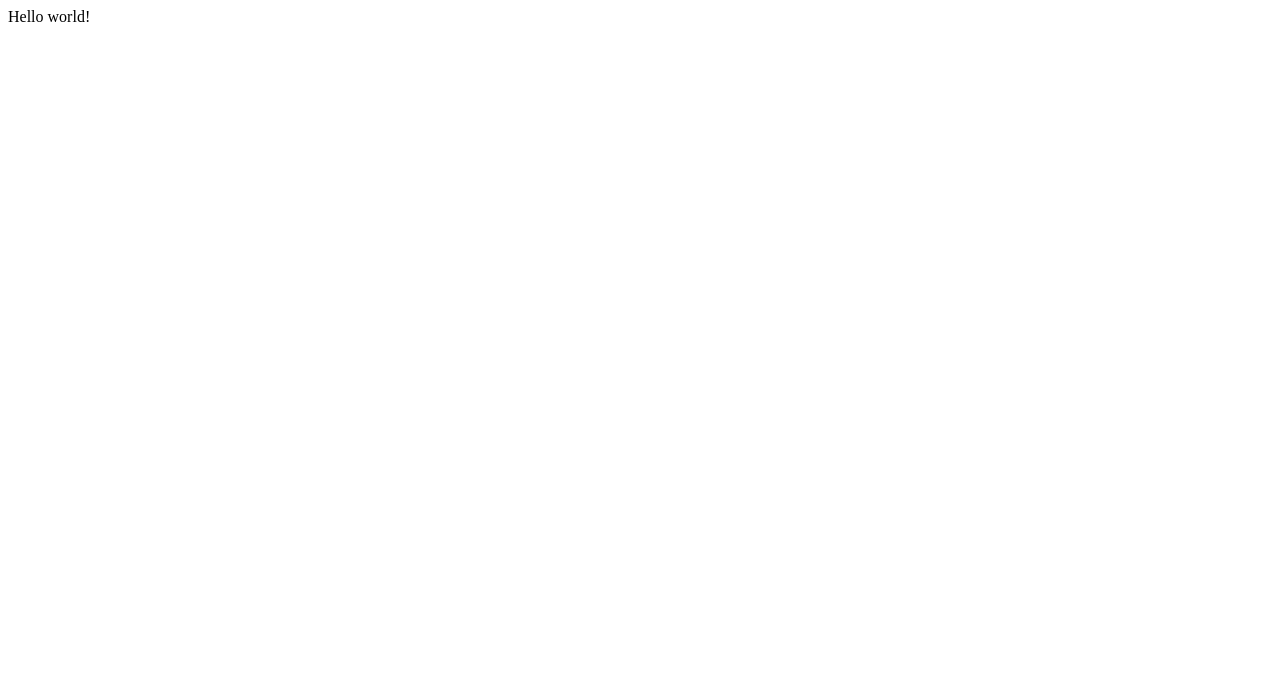
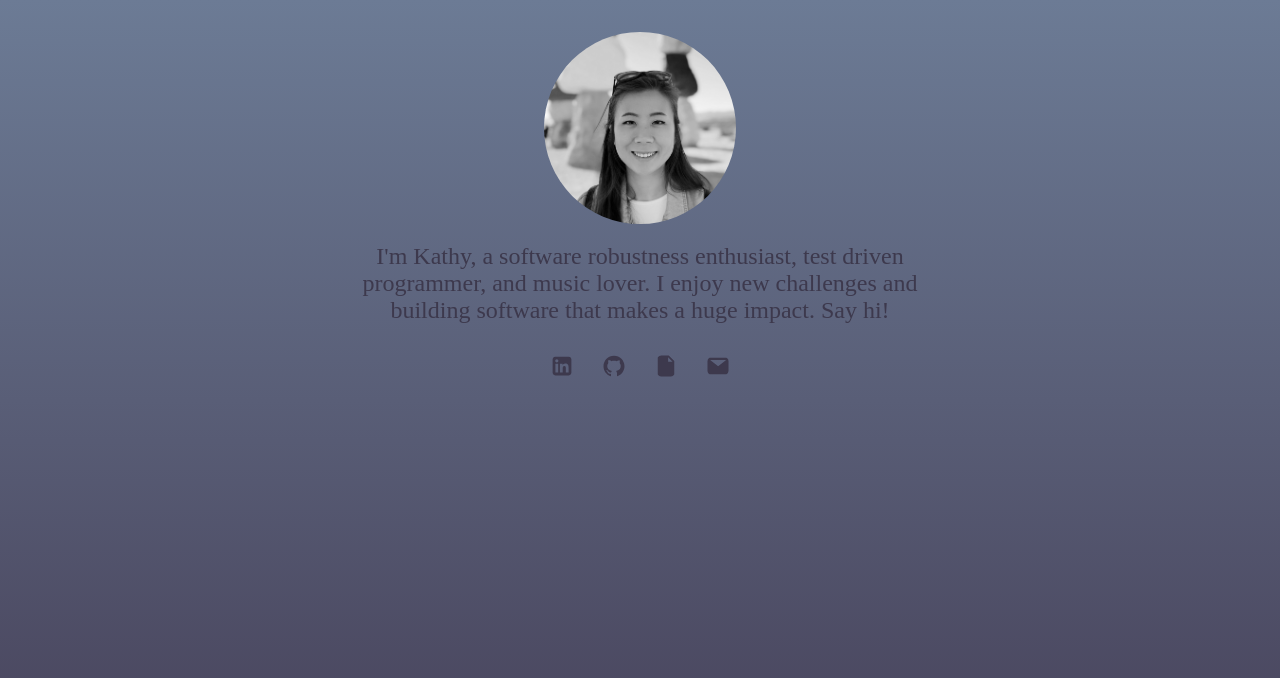
Before and after one commit to katc1004/katc1004.github.io, a Gatsby site: page / in a window 1280 px wide. Built offline with nearby package versions, Linux system fonts and the light colour scheme; Gatsby itself is replaced by a stand-in of ours; a web font is replaced by a local one.

Commit message:
v0.1 (#2)
* most content added, some formatting

* more formatting

* more formatting

* finished formatting and ready to deploy 0.1

```diff
--- a/package.json
+++ b/package.json
@@ -20,7 +20,8 @@
     "gatsby-source-filesystem": "^2.3.11",
     "node-sass": "^4.14.1",
     "react": "^16.12.0",
-    "react-dom": "^16.12.0"
+    "react-dom": "^16.12.0",
+    "react-icons": "^3.10.0"
   },
   "devDependencies": {
     "gh-pages": "^3.0.0",
--- a/src/pages/index.js
+++ b/src/pages/index.js
@@ -1,5 +1,24 @@
-import React from "react"
+import React, { Fragment } from "react"
+import { AiFillLinkedin, AiOutlineGithub, AiFillFile, AiFillMail } from "react-icons/ai";
+import Propic from "../attachments/propic.jpg"
+import Resume from "../attachments/resume.pdf"
+import "../styles/index.scss"
+import "../styles/general.scss"
 
 export default function Home() {
-  return <div>Hello world!</div>
+  return (
+  	<Fragment>
+  		<div id="about">
+		  	<div id="profile-pic"><img src={Propic} alt="Profile Pic"/></div>
+	  		<span>I'm Kathy, a software robustness enthusiast, test driven programmer, and music lover.
+	  		I enjoy new challenges and building software that makes a huge impact. Say hi!</span>
+	  		<div id="links">
+	  			<a href="https://www.linkedin.com/in/kathychern95" target="blank"><AiFillLinkedin class="icon" size={24} /></a>
+	  			<a href="https://github.com/katc1004" target="blank"><AiOutlineGithub class="icon" size={24} /></a>
+	  			<a href={Resume} target="blank"><AiFillFile class="icon" size={24} /></a>
+	  			<a href="mailto:kchern95@gmail.com"><AiFillMail class="icon" size={24} /></a>
+	  		</div>
+		</div>
+  	</Fragment>
+  )
 }
--- /dev/null
+++ b/src/styles/general.scss
@@ -0,0 +1,81 @@
+@import url('https://fonts.googleapis.com/css2?family=Lato:wght@400;900&family=MuseoModerno&display=swap');
+
+$dark-dark-purple: #3d394d;
+$dark-purple: #464159;
+$light-purple: #6c7b95;
+
+@-webkit-keyframes fadeIn {
+	0% {
+		opacity: 0;
+	}
+
+	100% {
+		opacity: 1;
+	}
+}
+
+@keyframes fadeIn {
+	0% {
+		opacity: 0;
+	}
+
+	100% {
+		opacity: 1;
+	}
+}
+
+@-webkit-keyframes propicLoad {
+	0% {
+		opacity: 0;
+		-webkit-filter: grayscale(100%);
+		        filter: grayscale(100%);
+	}
+
+	50% {
+		opacity: 1;
+		-webkit-filter: grayscale(0%) drop-shadow(0 0 2rem $dark-purple);
+		        filter: grayscale(0%) drop-shadow(0 0 2rem $dark-purple);
+		-webkit-transform: scale(1.1);
+		        transform: scale(1.1);
+	}
+
+	100% {
+		-webkit-filter: grayscale(100%);
+		        filter: grayscale(100%);
+		-webkit-transform: scale(1);
+		        transform: scale(1);
+	}
+}
+
+@keyframes propicLoad {
+	0% {
+		opacity: 0;
+		-webkit-filter: grayscale(100%);
+		        filter: grayscale(100%);
+	}
+
+	50% {
+		opacity: 1;
+		-webkit-filter: grayscale(0%) drop-shadow(0 0 2rem $dark-purple);
+		        filter: grayscale(0%) drop-shadow(0 0 2rem $dark-purple);
+		-webkit-transform: scale(1.1);
+		        transform: scale(1.1);
+	}
+
+	100% {
+		-webkit-filter: grayscale(100%);
+		        filter: grayscale(100%);
+		-webkit-transform: scale(1);
+		        transform: scale(1);
+	}
+}
+
+body {
+	margin: 0;
+	text-align: center;
+	font-family: 'Lato', sans-serif;
+
+	span {
+		font-family: 'MuseoModerno', serif;
+	}
+}
--- /dev/null
+++ b/src/styles/index.scss
@@ -0,0 +1,88 @@
+@import 'general';
+
+body {
+	color: $dark-dark-purple;
+	background-repeat: no-repeat;
+    background-attachment: fixed;
+	background-image: -webkit-gradient(linear, left top, left bottom, from($light-purple), to($dark-purple));
+	background-image: -o-linear-gradient($light-purple, $dark-purple);
+	background-image: linear-gradient($light-purple, $dark-purple);
+}
+
+div #about {
+	width: 50vw;
+	margin-top: 1em;
+	margin-bottom: auto;
+	display: inline-block;
+
+	div {
+		margin: 1em;
+	}
+
+	span {
+		font-size: 1.5em;
+		-webkit-animation: fadeIn 1s;
+		        animation: fadeIn 1s;
+		-webkit-animation-fill-mode: both;
+		        animation-fill-mode: both;
+		-webkit-animation-delay: 1.5s;
+		        animation-delay: 1.5s;
+	}
+
+	#profile-pic {
+		img {
+			-webkit-animation: propicLoad 1.5s;
+			        animation: propicLoad 1.5s;
+			-o-object-fit: cover;
+			   object-fit: cover;
+			-o-object-position: 50% 80%;
+			   object-position: 50% 80%;
+			width: 12em;
+			height: 12em;
+			border-radius: 50%;
+			-webkit-filter: grayscale(100%);
+			        filter: grayscale(100%);
+			-webkit-transition: all 0.50s ease-in-out;
+		    -o-transition: all 0.50s ease-in-out;
+			transition: all 0.50s ease-in-out;
+
+			&:hover {
+				-webkit-filter: grayscale(0%) drop-shadow(0 0 2rem $dark-purple);
+				        filter: grayscale(0%) drop-shadow(0 0 2rem $dark-purple);
+				-webkit-transform: scale(1.1);
+				    -ms-transform: scale(1.1);
+				        transform: scale(1.1);
+			}
+		}
+	}
+
+	#links {
+		-webkit-animation: fadeIn 1s;
+		        animation: fadeIn 1s;
+		-webkit-animation-fill-mode: both;
+		        animation-fill-mode: both;
+		-webkit-animation-delay: 2.5s;
+		        animation-delay: 2.5s;
+
+		a .icon {
+			padding: 10px;
+			border-radius: 50%;
+			color: $dark-dark-purple;
+			text-decoration: none;
+			margin: 0.25em;
+			-webkit-transition: background 0.50s ease-in-out;
+		    -o-transition: background 0.50s ease-in-out;
+			transition: background 0.50s ease-in-out;
+
+			&:hover {
+				background-color: rgba(255, 255, 255, 0.1);
+			}
+		}
+	}
+}
+
+@media screen and (max-width: 1000px) {
+  div #about {
+     width: 80vw;
+  }
+}
```
Also changed, not shown: gatsby-browser.js (added, +7 -0 lines), .circleci/config.yml, README.md, src/attachments/propic.jpg (added), static/favicon.ico (deleted), 1 other file.
